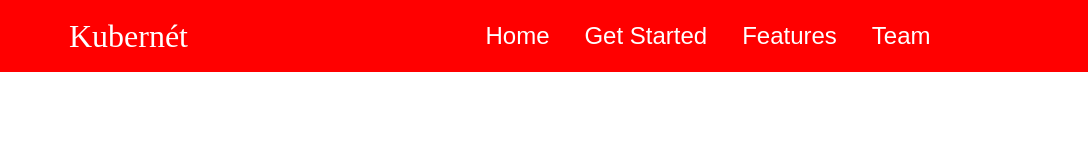
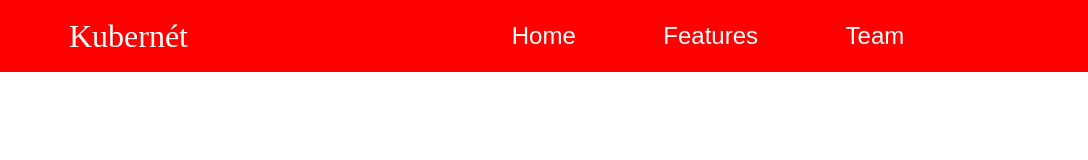
Before and after one commit to TeamKubernet/TeamKubernet.github.io, a React app: page / in a window 1280 px wide. Shown: the full height of the page, 192-1280 px from the left. Built offline with nearby package versions, Linux system fonts and the light colour scheme.

Commit message:
Updated NavBar Stylings

```diff
--- a/client/components/NavBar.js
+++ b/client/components/NavBar.js
@@ -18,7 +18,6 @@ const NavBar = () => {
       </div>
       <div className={styles.buttons}>
         <Button className={styles.button}>Home</Button>
-        <Button className={styles.button}>Get Started</Button>
         <Button className={styles.button}>Features</Button>
         <Button className={styles.button}>Team</Button>
         {/* Button for GitHub */}
--- a/client/components/NavBar.module.scss
+++ b/client/components/NavBar.module.scss
@@ -6,6 +6,8 @@
   display: flex;
   justify-content: space-around;
   align-items: center;
+
+  position: fixed;
   background-color: red;
 }
 //  Logo Div
```
